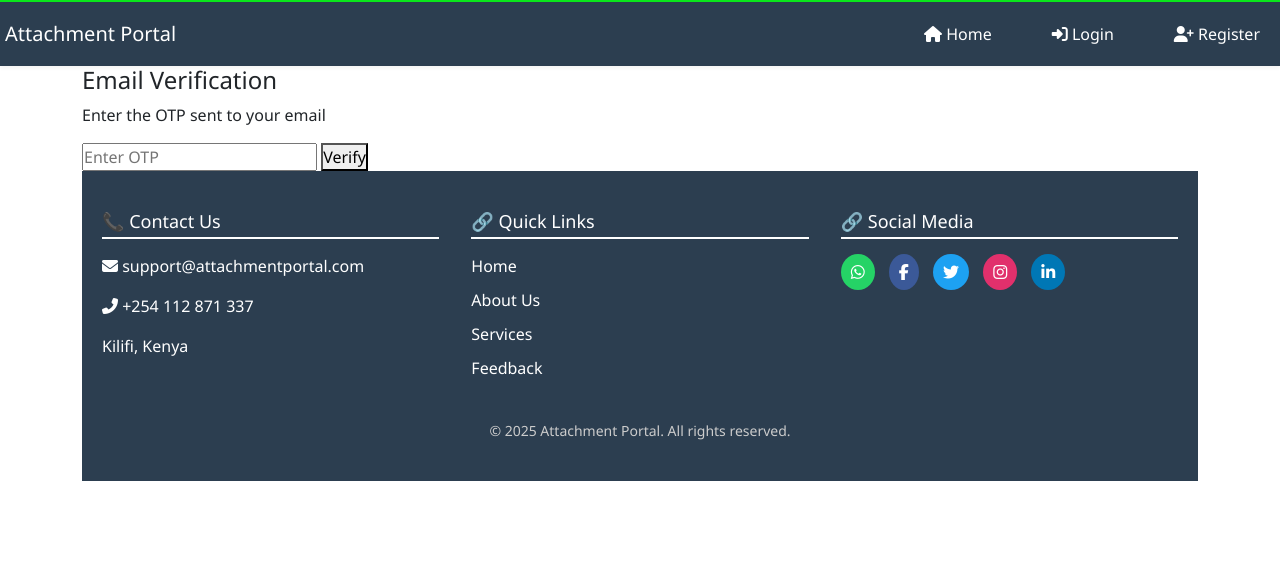
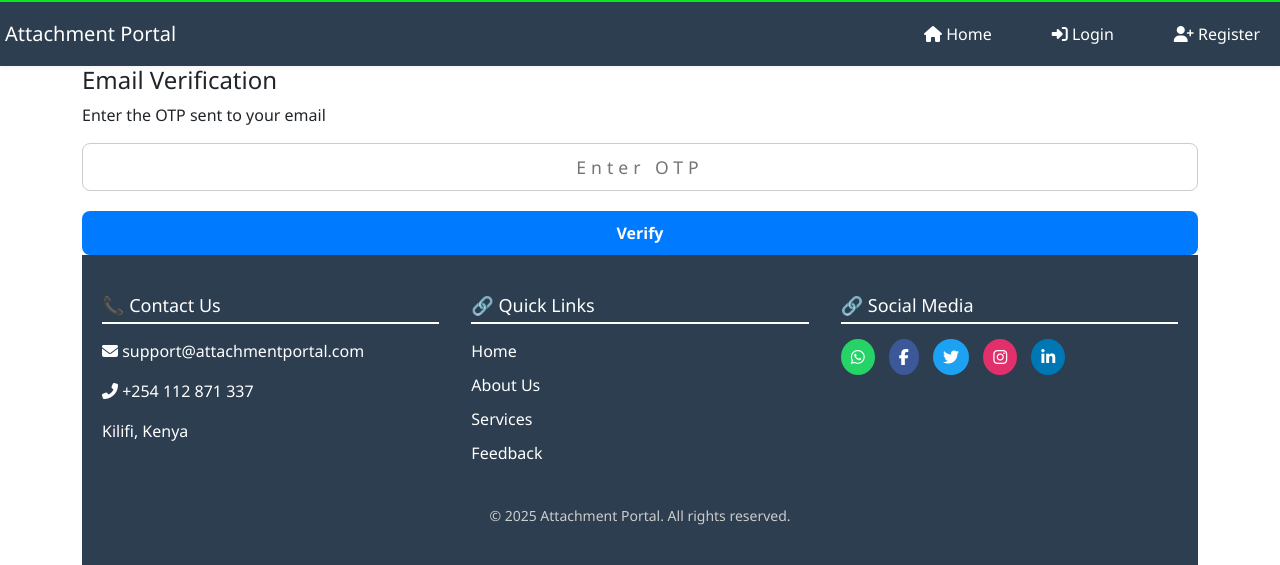
Before and after one commit to Kat-tech15/attachment-website, a Django app: template templates/registration/verify_otp.html in a window 1280 px wide. Shown: the top 565 px of the page. Run offline with Django 5.2, Linux system fonts and the light colour scheme; the template is opened without the code that fills it, so the values that code supplies are empty.

Commit message:
modified verify_otp template

```diff
--- a/templates/registration/verify_otp.html
+++ b/templates/registration/verify_otp.html
@@ -2,11 +2,61 @@
 {% block title %}Verify OTP{% endblock %}
 
 {% block content %}
-<h4>Email Verification</h4>
-<p>Enter the OTP sent to your email</p>
-<form method="post">
-  {% csrf_token %}
-  <input type="text" name="otp" placeholder="Enter OTP" required>
-  <button type="submit">Verify</button>
-</form>
+<div>
+  <h4>Email Verification</h4>
+  <p>Enter the OTP sent to your email</p>
+  <form method="post">
+    {% csrf_token %}
+    <input type="text" name="otp" placeholder="Enter OTP" class="otp-input" required>
+    <button type="submit" class="verify-btn">Verify</button>
+  </form>
+</div>
+<style>
+  .form-container {
+    max-width: 400px;
+    margin: 80px auto;
+    padding: 30px;
+    border-radius: 12px;
+    box-shadow: 0 4px 8px rgba(0, 0, 0, 0.1);
+    background: #fff;
+    text-align: center;
+    font-family: 'Segoe UI', Tahoma, Geneva, Verdana, sans-serif;
+  }
+  .form-container h4 {
+    margin-bottom: 20px;
+    color: #333;
+  }
+  .form-container p {
+    margin-bottom: 20px;
+    color: #555;
+  }
+  .otp-input {
+    width: 100%;
+    padding: 10px;
+    margin-bottom: 20px;
+    border: 1px solid #ccc;
+    border-radius: 8px;
+    font-size: 1.1rem;
+    box-sizing: border-box;
+    margin-bottom: 20px;
+    transition: border-color 0.3s;
+    letter-spacing: 5px;
+    text-align: center;
+  }
+  .verify-btn {
+    width: 100%;
+    padding: 10px;
+    background-color: #007bff;
+    color: white;
+    border: none;
+    border-radius: 8px;
+    font-weight: bold;
+    cursor: pointer;
+    transition: background-color 0.3s, transform 0.2s;
+  }
+  .verify-btn:hover {
+    background-color: #0056b3;
+  }
+</style>
+
 {% endblock %}
```
